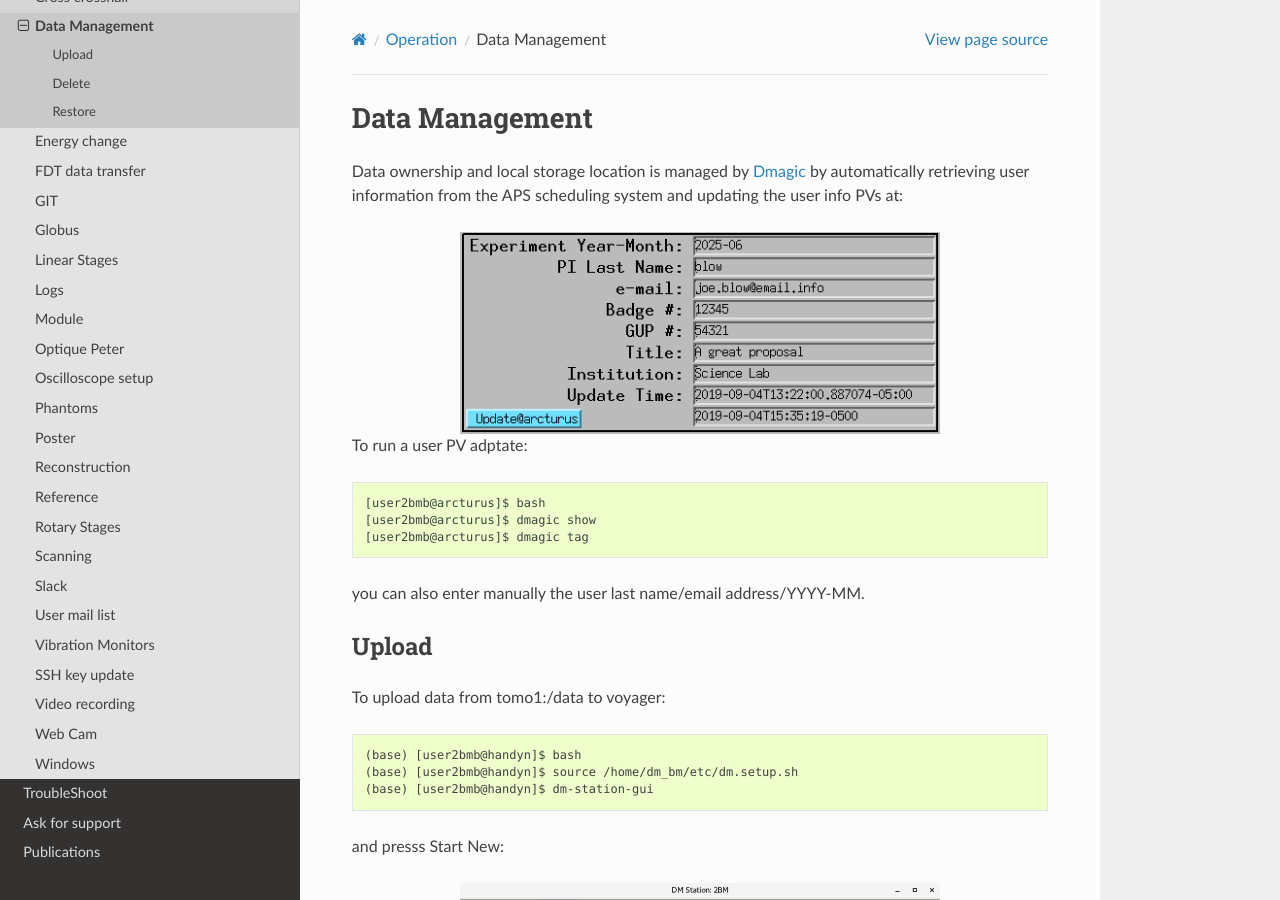
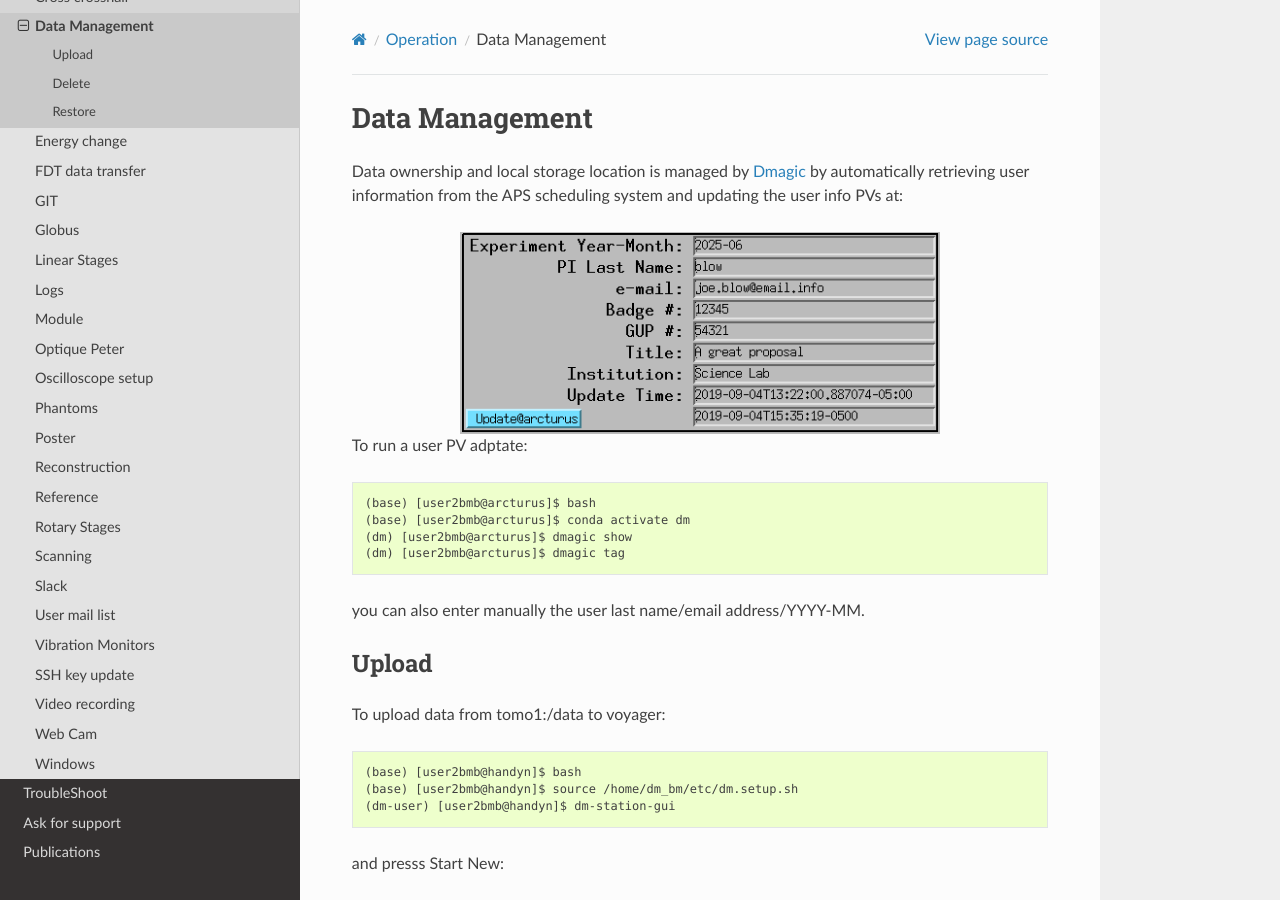
Before and after one commit to xray-imaging/2bm-docs, a Sphinx documentation site: the page built from docs/source/ops/item_035.rst, in a window 1280 px wide and 900 px high. Built offline with Sphinx 7.4.7 and the Read the Docs theme 2.0.0, drawn with Linux system fonts in a browser that asks for light colours; the version number could not be read and is left out.

Commit message:
improved dm docs

```diff
--- a/docs/source/ops/item_035.rst
+++ b/docs/source/ops/item_035.rst
@@ -12,9 +12,10 @@ Data ownership and local storage location is managed by `Dmagic <https://dmagic.
 
 To run a user PV adptate::
 
-    [user2bmb@arcturus]$ bash
-    [user2bmb@arcturus]$ dmagic show
-    [user2bmb@arcturus]$ dmagic tag
+    (base) [user2bmb@arcturus]$ bash
+    (base) [user2bmb@arcturus]$ conda activate dm
+    (dm) [user2bmb@arcturus]$ dmagic show
+    (dm) [user2bmb@arcturus]$ dmagic tag
 
 you can also enter manually the user last name/email address/YYYY-MM.
 
@@ -26,7 +27,7 @@ To upload data from tomo1:/data to voyager::
 
     (base) [user2bmb@handyn]$ bash
     (base) [user2bmb@handyn]$ source /home/dm_bm/etc/dm.setup.sh
-    (base) [user2bmb@handyn]$ dm-station-gui
+    (dm-user) [user2bmb@handyn]$ dm-station-gui
 
 and presss Start New:
 
```
